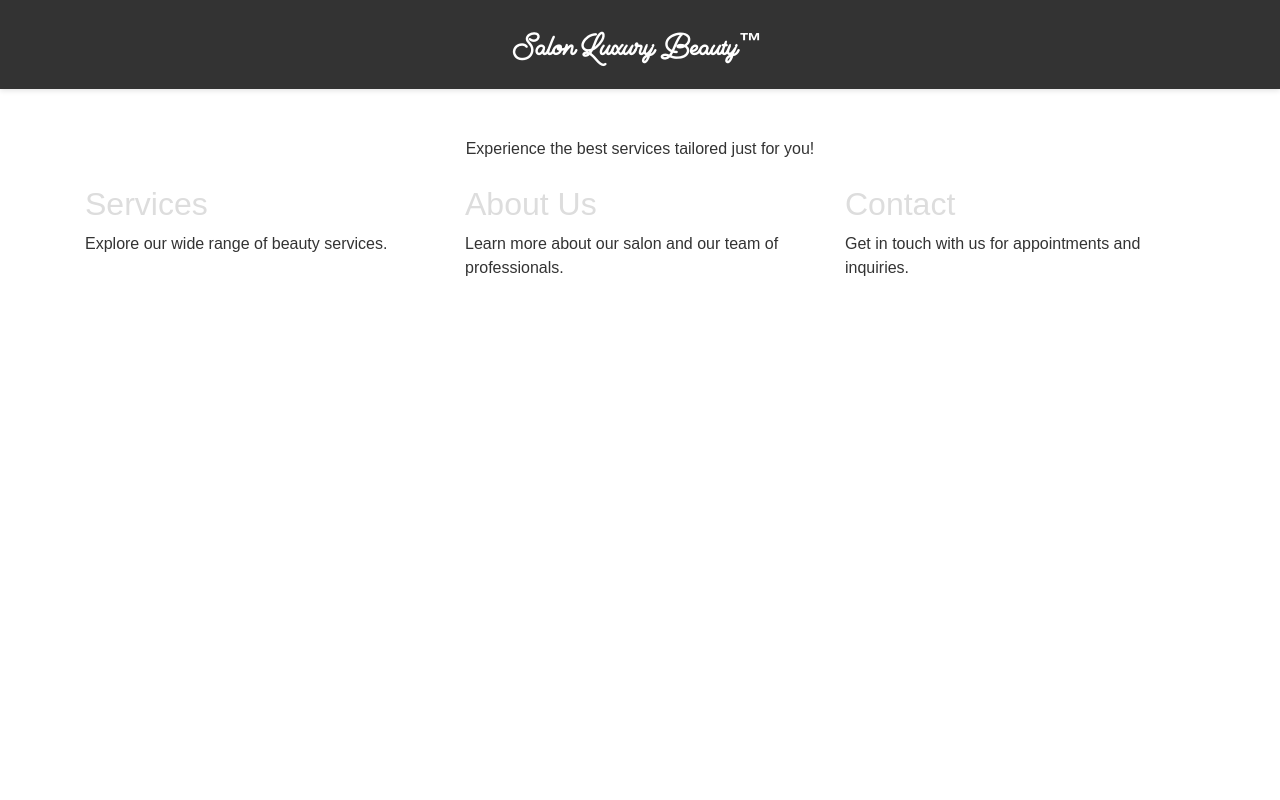
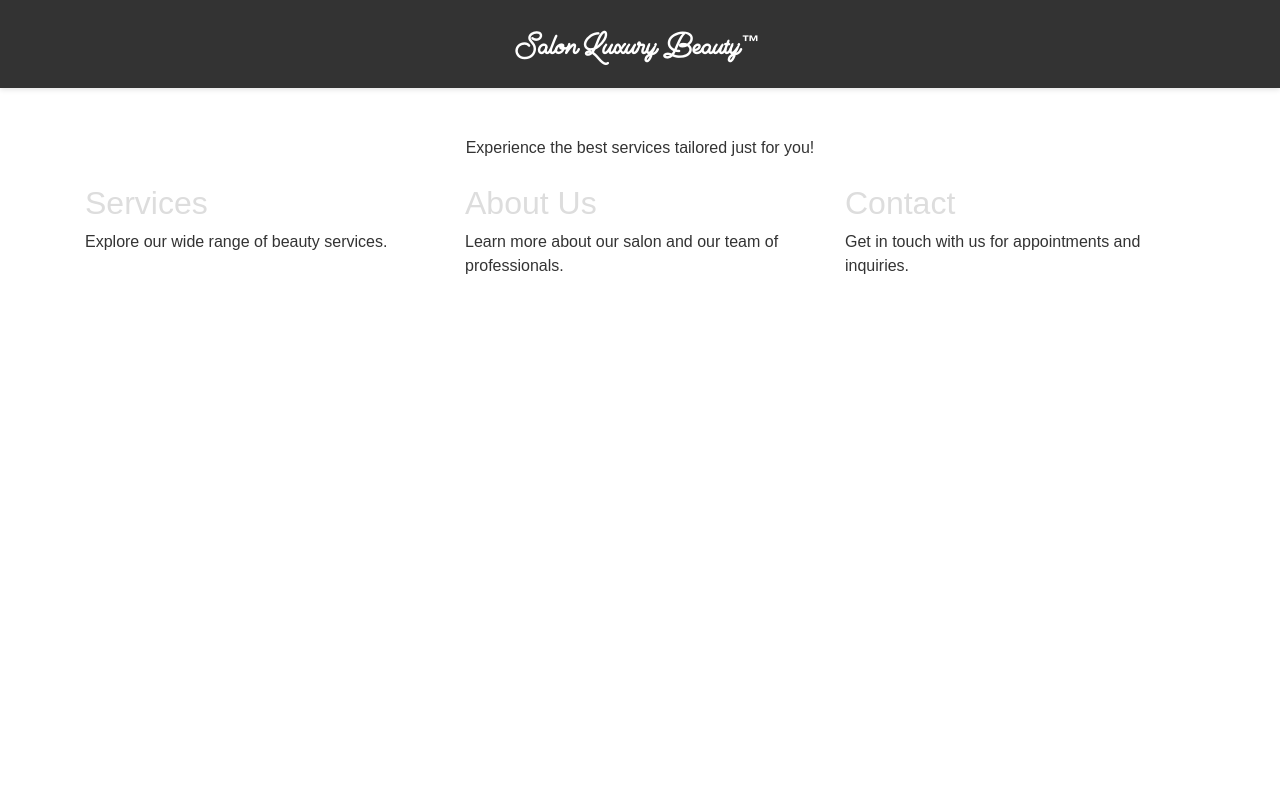
Before and after one commit to G18C-Fiber/html-starter, a website: page index.html in a window 1280 px wide. Shown: the top 800 px of the page. Drawn offline with nearby package versions, Linux system fonts and the light colour scheme.

Commit message:
Update styles.css

```diff
--- a/styles.css
+++ b/styles.css
@@ -26,7 +26,7 @@ header {
 
 .trademark {
     font-family: Arial, sans-serif; /* Ensure the ™ uses Arial font */
-    font-size: 23px; /* Decrease the font size for the ™ symbol */
+    font-size: 18px; /* Decrease the font size for the ™ symbol */
     color: #fff; /* Match the color of the title */
     vertical-align: super; /* Adjust vertical alignment */
     position: relative; /* Use position for finer control */
```
